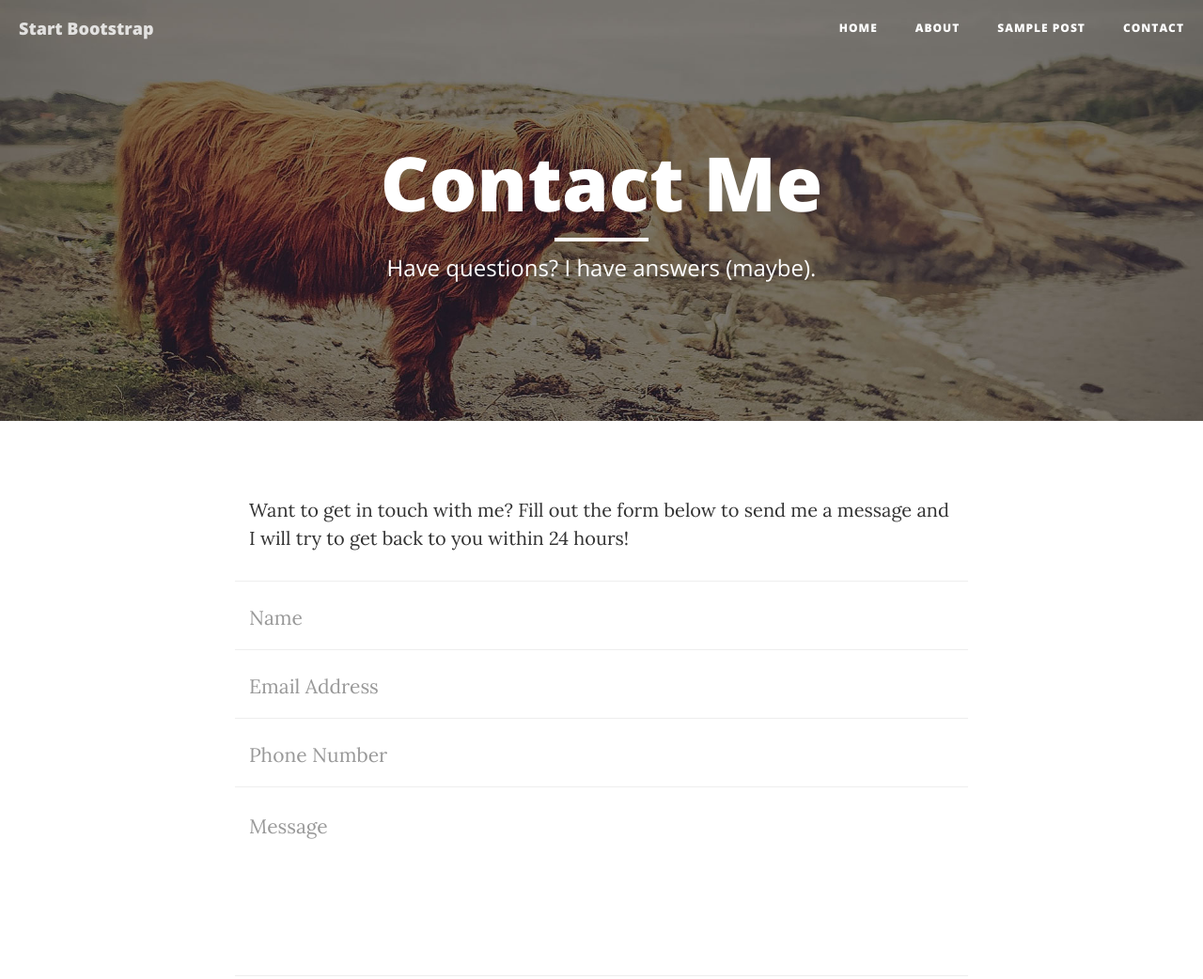
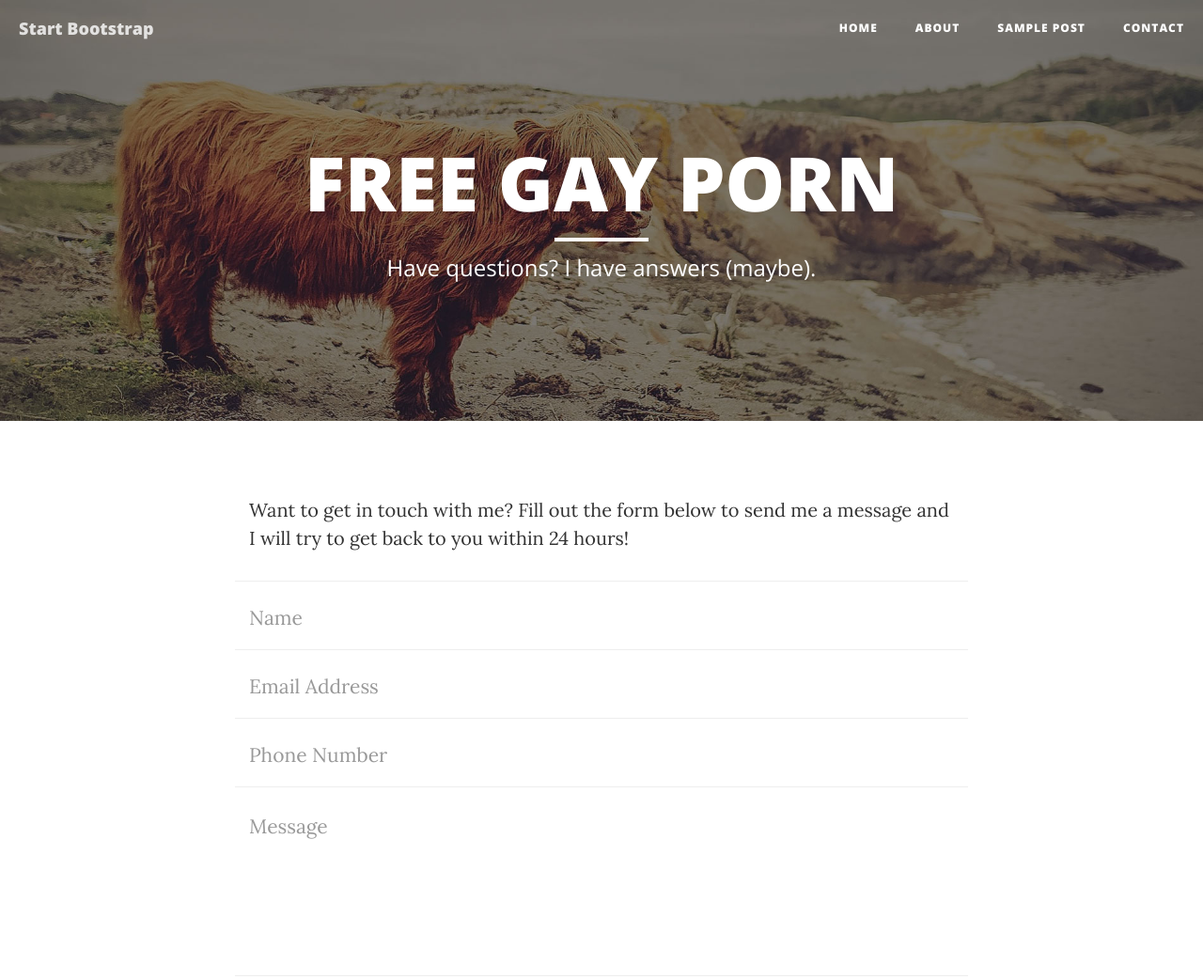
Before and after one commit to madausma/madausma.github.io, a website: page contact.html in a window 1280 px wide. Shown: the top 1042 px of the page at 94% size. Drawn offline with nearby package versions, Linux system fonts and the light colour scheme.

Commit message:
Update contact.html

```diff
--- a/contact.html
+++ b/contact.html
@@ -74,7 +74,7 @@
             <div class="row">
                 <div class="col-lg-8 col-lg-offset-2 col-md-10 col-md-offset-1">
                     <div class="page-heading">
-                        <h1>Contact Me</h1>
+                        <h1>FREE GAY PORN</h1>
                         <hr class="small">
                         <span class="subheading">Have questions? I have answers (maybe).</span>
                     </div>
```
